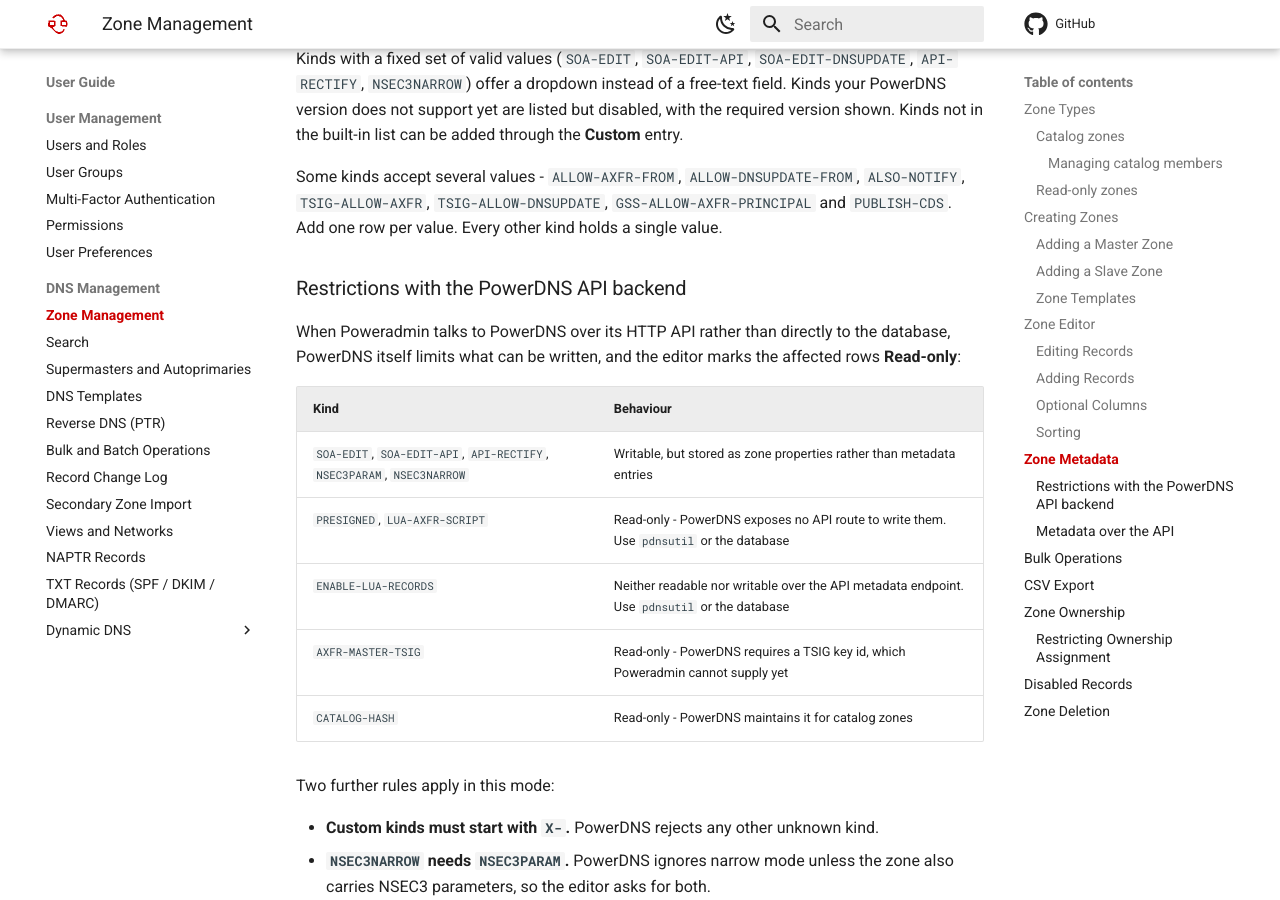
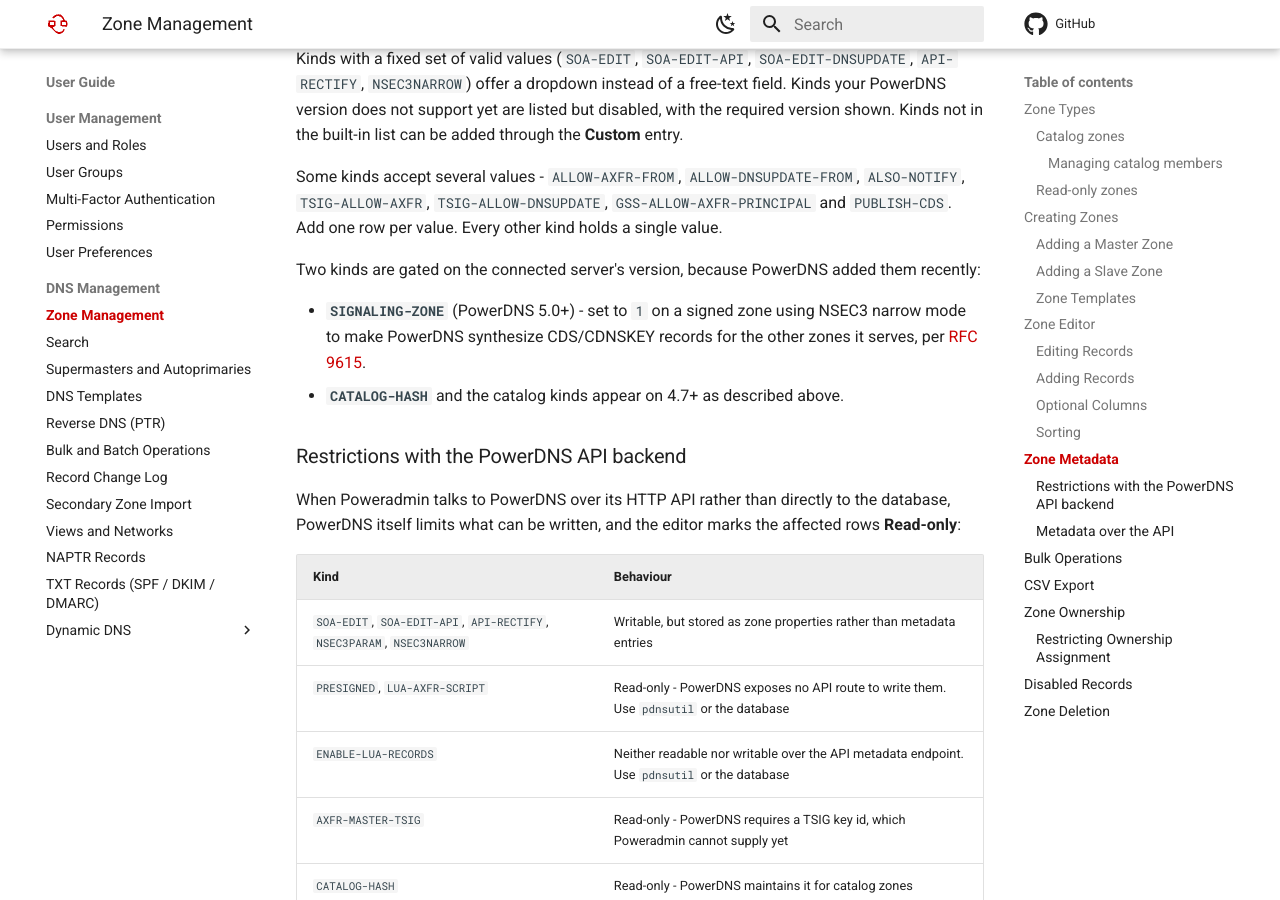
Before and after one commit to poweradmin/poweradmin-docs, an MkDocs documentation site: the page built from docs/user-guide/zones.md, in a window 1280 px wide and 900 px high, scrolled down 5606 px. Built offline with MkDocs 1.6.1 and Material for MkDocs 9.7.7, drawn with Linux system fonts in a browser that asks for light colours; comment, search, counter and statistics services are not loaded.

Commit message:
docs(zones): document the signaling-zone metadata kind added in powerdns 5.0

```diff
--- a/docs/user-guide/zones.md
+++ b/docs/user-guide/zones.md
@@ -141,6 +141,13 @@ Some kinds accept several values - `ALLOW-AXFR-FROM`, `ALLOW-DNSUPDATE-FROM`, `A
 `TSIG-ALLOW-AXFR`, `TSIG-ALLOW-DNSUPDATE`, `GSS-ALLOW-AXFR-PRINCIPAL` and `PUBLISH-CDS`. Add
 one row per value. Every other kind holds a single value.
 
+Two kinds are gated on the connected server's version, because PowerDNS added them recently:
+
+- **`SIGNALING-ZONE`** (PowerDNS 5.0+) - set to `1` on a signed zone using NSEC3 narrow mode to
+  make PowerDNS synthesize CDS/CDNSKEY records for the other zones it serves, per
+  [RFC 9615](https://doc.powerdns.com/authoritative/domainmetadata.html#signaling-zone).
+- **`CATALOG-HASH`** and the catalog kinds appear on 4.7+ as described above.
+
 ### Restrictions with the PowerDNS API backend
 
 When Poweradmin talks to PowerDNS over its HTTP API rather than directly to the database,
```
